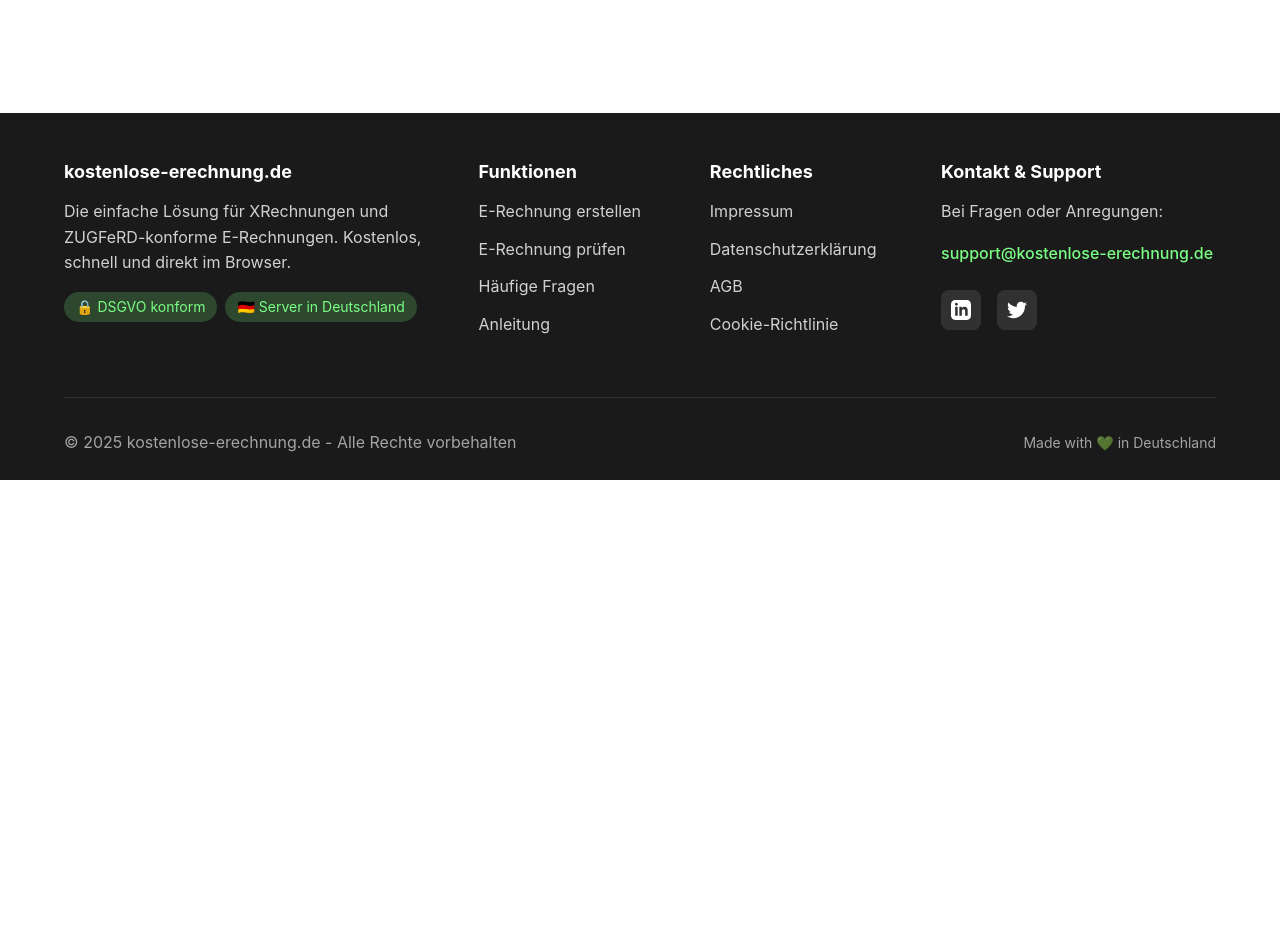
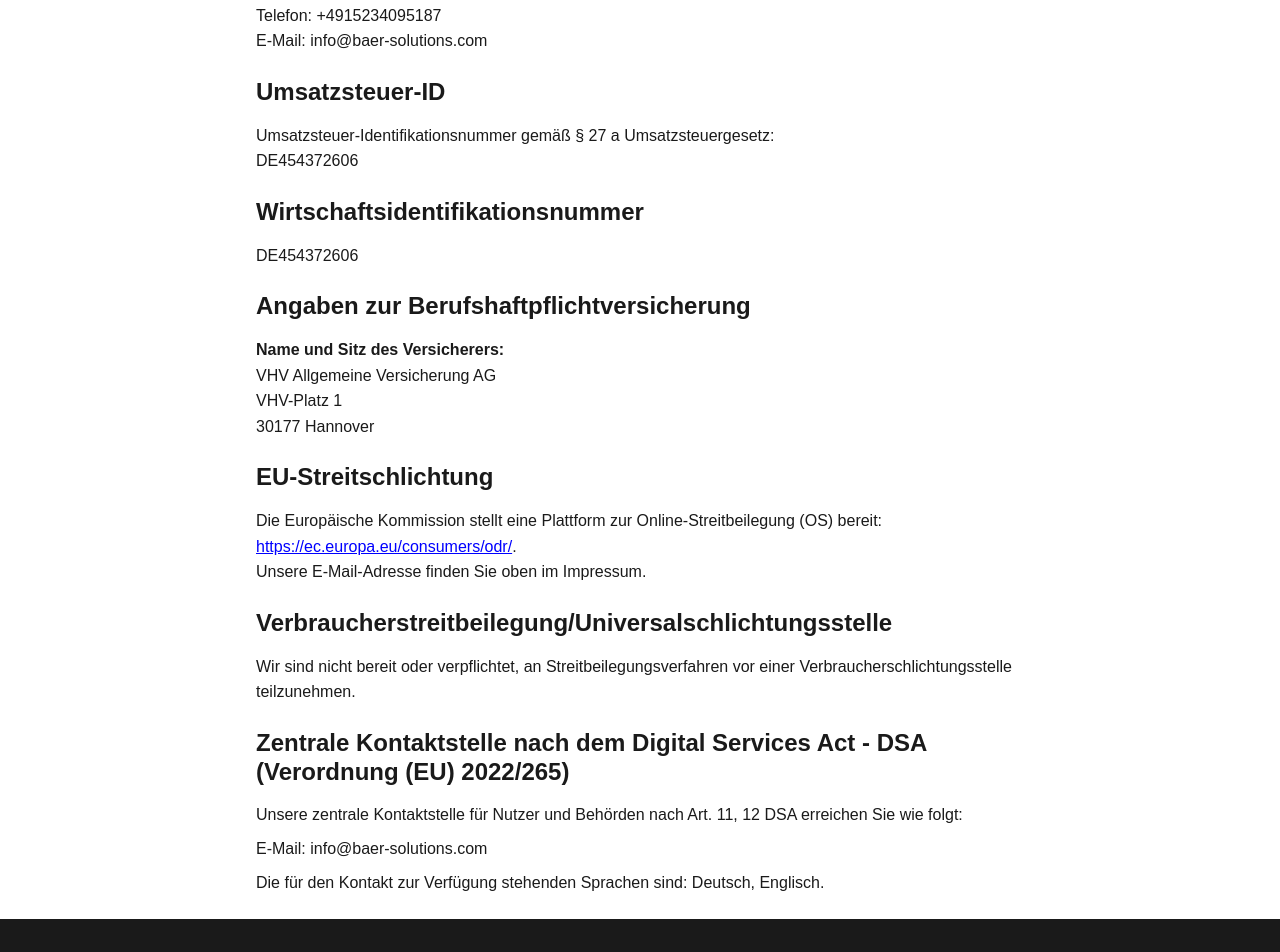
Before and after one commit to DennisBaerXY/kostenlose-erechnung, a SvelteKit app: page /impressum in a window 1280 px wide. Before the commit this address had no page. Shown: the part 320-1272 px from the top of the page. Before the commit the page ends 800 px from the top, so only its background shows below. Built offline with nearby package versions, Linux system fonts and the light colour scheme.

Commit message:
feat: Add Impressum page with contact and legal information

```diff
--- /dev/null
+++ b/src/routes/impressum/+page.svelte
@@ -0,0 +1,112 @@
+<div>
+	<h1>Impressum</h1>
+
+	<p>
+		Dennis B&auml;r<br />
+		B&auml;r Solutions<br />
+		Schwambstra&szlig;e 7<br />
+		64287 Darmstadt
+	</p>
+
+	<h2>Kontakt</h2>
+	<p>
+		Telefon: +4915234095187<br />
+		E-Mail: info@baer-solutions.com
+	</p>
+
+	<h2>Umsatzsteuer-ID</h2>
+	<p>
+		Umsatzsteuer-Identifikationsnummer gem&auml;&szlig; &sect; 27 a
+		Umsatzsteuergesetz:<br />
+		DE454372606
+	</p>
+
+	<h2>Wirtschafts&shy;identifikations&shy;nummer</h2>
+	<p>DE454372606</p>
+
+	<h2>Angaben zur Berufs&shy;haftpflicht&shy;versicherung</h2>
+	<p>
+		<strong>Name und Sitz des Versicherers:</strong><br />
+		VHV Allgemeine Versicherung AG<br />
+		VHV-Platz 1<br />
+		30177 Hannover
+	</p>
+	<h2>EU-Streitschlichtung</h2>
+	<p>
+		Die Europ&auml;ische Kommission stellt eine Plattform zur
+		Online-Streitbeilegung (OS) bereit: <a
+			href="https://ec.europa.eu/consumers/odr/"
+			target="_blank"
+			rel="noopener noreferrer">https://ec.europa.eu/consumers/odr/</a
+		>.<br /> Unsere E-Mail-Adresse finden Sie oben im Impressum.
+	</p>
+
+	<h2>
+		Verbraucher&shy;streit&shy;beilegung/Universal&shy;schlichtungs&shy;stelle
+	</h2>
+	<p>
+		Wir sind nicht bereit oder verpflichtet, an Streitbeilegungsverfahren vor
+		einer Verbraucherschlichtungsstelle teilzunehmen.
+	</p>
+
+	<h2>
+		Zentrale Kontaktstelle nach dem Digital Services Act - DSA (Verordnung (EU)
+		2022/265)
+	</h2>
+	<p>
+		Unsere zentrale Kontaktstelle f&uuml;r Nutzer und Beh&ouml;rden nach Art.
+		11, 12 DSA erreichen Sie wie folgt:
+	</p>
+	<p>E-Mail: info@baer-solutions.com</p>
+	<p>
+		Die für den Kontakt zur Verf&uuml;gung stehenden Sprachen sind: Deutsch,
+		Englisch.
+	</p>
+</div>
+
+<style>
+	h1 {
+		font-size: 2em;
+		margin-bottom: 0.5em;
+	}
+
+	h2 {
+		font-size: 1.5em;
+		margin-top: 1em;
+	}
+
+	p {
+		margin: 0.5em 0;
+	}
+	a {
+		color: blue;
+		text-decoration: underline;
+	}
+
+	a:hover {
+		text-decoration: none;
+	}
+
+	div {
+		max-width: 800px;
+		margin: auto;
+		padding: 1em;
+		font-family: Arial, sans-serif;
+	}
+
+	@media (max-width: 600px) {
+		div {
+			padding: 0.5em;
+		}
+	}
+
+	@media (max-width: 400px) {
+		h1 {
+			font-size: 1.5em;
+		}
+
+		h2 {
+			font-size: 1.2em;
+		}
+	}
+</style>
```
